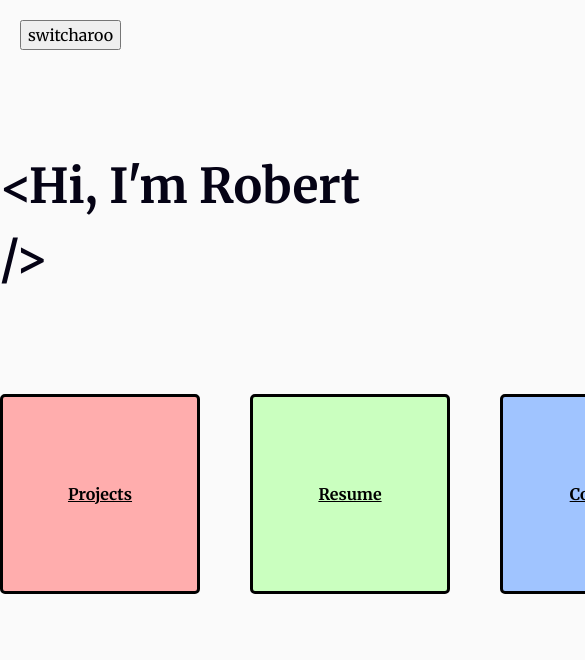
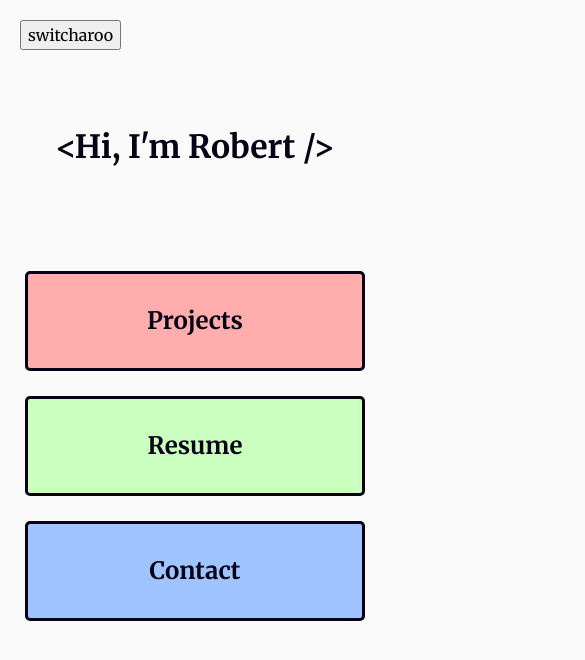
Before and after one commit to PotatoGolden76/PotatoGolden76.github.io, a React (Vite) app: page / in a window 390 px wide. Shown: the top 660 px of the page, 585 px wide, since content can reach past the window. Built offline with nearby package versions, Linux system fonts and the light colour scheme.

Commit message:
Mobile layout fix

```diff
--- a/package.json
+++ b/package.json
@@ -14,7 +14,8 @@
     "classnames": "^2.5.1",
     "js-cookie": "^3.0.5",
     "react": "^18.3.1",
-    "react-dom": "^18.3.1"
+    "react-dom": "^18.3.1",
+    "react-router-dom": "^6.25.1"
   },
   "devDependencies": {
     "@types/react": "^18.3.3",
--- a/src/components/ThemeContext/ThemeContext.tsx
+++ b/src/components/ThemeContext/ThemeContext.tsx
@@ -11,7 +11,7 @@ interface ThemeContextProps {
 }
 
 function getCookieOrSystem() {
-    let darkMode = false
+    let darkMode
     const isDarkCookie = Cookies.get('isDarkMode');
     if(isDarkCookie) {
         darkMode = (isDarkCookie === "true")
--- a/src/pages/Homepage/Homepage.module.css
+++ b/src/pages/Homepage/Homepage.module.css
@@ -12,6 +12,9 @@
 }
 
 .title {
+    width: 100%;
+    text-align: center;
+
     color: var(--text-color);
     font-size: 3rem;
     font-weight: bold;
@@ -41,23 +44,44 @@
     height: 200px;
     width: 200px;
 
-    text-align: center;
-    font-weight: 700;
-    /*color: var(--text-color);*/
-    color: #000000;
-
-    border-style: solid;
-    border-width: 3px;
-    /*border-color: var(--text-color);*/
-    border-color: #000000;
-    border-radius: 5px;
-
-    background-color: var(--accent-green);
-
     display: flex;
     flex-direction: column;
     justify-content: center;
     align-items: center;
+
+    text-align: center;
+    text-decoration: none;
+    font-size: 1.5rem;
+    font-weight: 700;
+    color: #050315;
+
+    border-style: solid;
+    border-width: 3px;
+    border-color: #050315;
+    border-radius: 5px;
+
+    background-color: var(--accent-green);
+}
+
+@media only screen and (max-width: 760px) {
+    .title {
+        font-size: 2rem;
+    }
+
+    .link-wrapper {
+        width: 100%;
+        flex-direction: column;
+        gap: 25px;
+        margin-left: 0;
+        margin-right: 0;
+        padding: 0 25px;
+    }
+
+    .link {
+
+        width: 100%;
+        height: 100px;
+    }
 }
 
 .link:first-child {
@@ -76,20 +100,17 @@
     position: absolute;
     top: 0;
     left: 0;
+    z-index: -1;
 
     width: 100%;
     height: 100%;
     border-radius: 5px;
 
-    z-index: -1;
-
     background-color: var(--cutout-color);
-    /*background-image: radial-gradient(var(--background-color) 10%, transparent 11%);*/
-    background-image: radial-gradient(#fdfdfd 10%, transparent 11%);
+    background-image: radial-gradient(var(--accent-yellow) 10%, transparent 11%);
     background-size: 20px 20px;
     background-position: 0 0, 30px 30px;
     background-repeat: repeat;
-
 }
 
 .link:hover {
```
Also changed, not shown: 1 other file (tests, documents, lock files or other folders).
